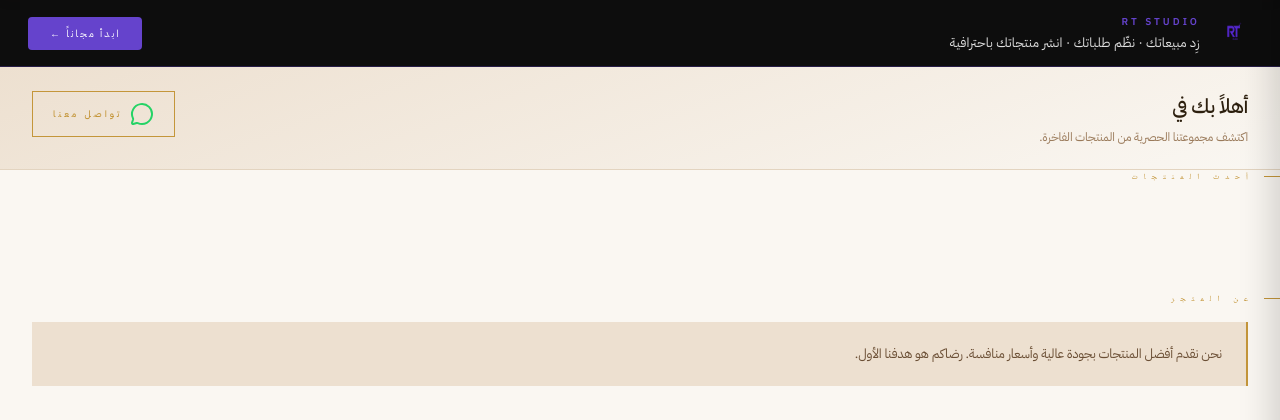
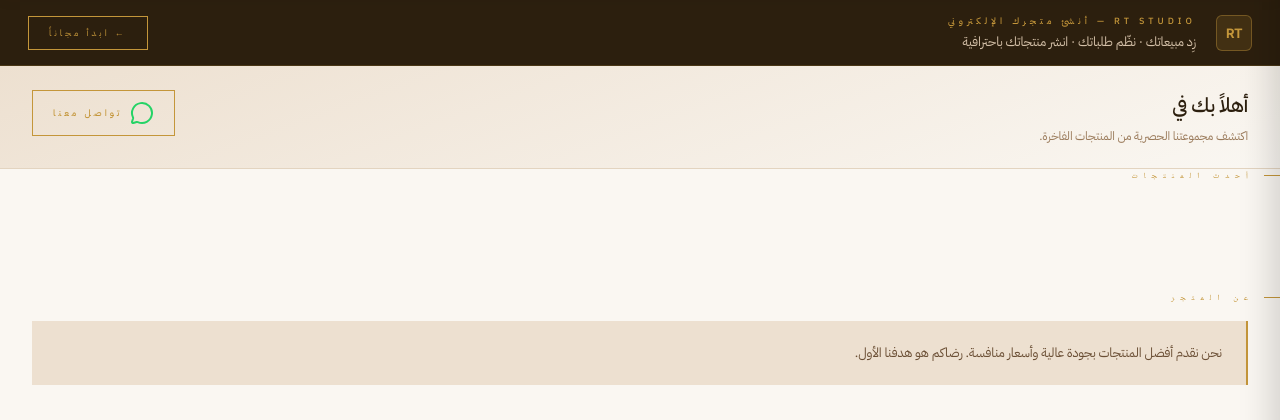
Before and after one commit to rabebar/ramallah-time, a Flask app: template templates/store.html in a window 1280 px wide. Shown: the part 60-480 px from the top of the page. Run offline with Flask 3, Linux system fonts and the light colour scheme; the template is opened without the code that fills it, so the values that code supplies are empty.

Commit message:
fix: inline SVG for quick-actions-fixed, update RT Studio banner design

```diff
--- a/templates/store.html
+++ b/templates/store.html
@@ -511,16 +511,18 @@
             .rt-promo-text { font-size: 12px; }
         }
         .rt-promo-banner {
-            display: flex; align-items: center; justify-content: space-between; gap: 16px;
-            background: #0D0D0D; padding: 14px 28px; text-decoration: none;
-            border-bottom: 1px solid rgba(101,67,204,0.3);
-        }
-        .rt-promo-logo { width: 36px; height: 36px; border-radius: 6px; flex-shrink: 0; }
-        .rt-promo-inner { display: flex; align-items: center; gap: 16px; }
-        .rt-promo-label { font-size: 10px; letter-spacing: 3px; color: #6543CC; text-transform: uppercase; font-weight: 600; margin-bottom: 4px; font-family: 'IBM Plex Sans Arabic', sans-serif; }
-        .rt-promo-text { font-size: 13px; color: #E0E0E0; letter-spacing: 0.2px; font-family: 'IBM Plex Sans Arabic', sans-serif; }
-        .rt-promo-btn { flex-shrink: 0; padding: 9px 22px; background: #6543CC; color: #fff; font-size: 10px; letter-spacing: 2px; text-transform: uppercase; text-decoration: none; white-space: nowrap; border-radius: 4px; font-family: 'IBM Plex Sans Arabic', sans-serif; transition: background 0.3s; }
-        .rt-promo-btn:hover { background: #7C5CE8; }
+            display: flex; align-items: center; gap: 20px;
+            background: #2C1F0E; padding: 14px 28px; text-decoration: none;
+            border-bottom: 0.5px solid rgba(196,150,58,0.2); direction: rtl;
+        }
+        .rt-promo-logo-box { width: 36px; height: 36px; border-radius: 6px; background: rgba(196,150,58,0.15); border: 0.5px solid rgba(196,150,58,0.4); display: flex; align-items: center; justify-content: center; flex-shrink: 0; }
+        .rt-promo-logo-text { font-size: 13px; font-weight: 700; color: #C4963A; letter-spacing: -0.5px; font-family: 'Inter', sans-serif; }
+        .rt-promo-content { flex: 1; }
+        .rt-promo-label { font-size: 9px; letter-spacing: 4px; color: #C4963A; text-transform: uppercase; font-weight: 500; margin-bottom: 4px; font-family: 'IBM Plex Sans Arabic', sans-serif; }
+        .rt-promo-text { font-size: 13px; color: #D4C0A8; font-family: 'IBM Plex Sans Arabic', sans-serif; }
+        .rt-promo-btn { flex-shrink: 0; padding: 9px 20px; border: 0.5px solid #C4963A; color: #C4963A; font-size: 9px; letter-spacing: 3px; text-transform: uppercase; white-space: nowrap; font-family: 'IBM Plex Sans Arabic', sans-serif; transition: all 0.3s; }
+        .rt-promo-banner:hover .rt-promo-btn { background: #C4963A; color: #2C1F0E; }
+        @media (max-width: 1024px) { .rt-promo-banner { padding: 12px 16px; } .rt-promo-text { font-size: 12px; } }
 
 </style>
 </head>
@@ -618,14 +620,14 @@
     <main class="main-content" id="home">
 
         <a href="https://ramallahtime.com/join" target="_blank" class="rt-promo-banner">
-            <div class="rt-promo-inner">
-                <img src="/static/rt_logo_192.png" class="rt-promo-logo" alt="RT Studio">
-                <div>
-                    <div class="rt-promo-label">RT Studio</div>
-                    <div class="rt-promo-text">زِد مبيعاتك · نظّم طلباتك · انشر منتجاتك باحترافية</div>
-                </div>
+            <div class="rt-promo-logo-box">
+                <span class="rt-promo-logo-text">RT</span>
             </div>
-            <span class="rt-promo-btn">ابدأ مجاناً ←</span>
+            <div class="rt-promo-content">
+                <div class="rt-promo-label">RT STUDIO — أنشئ متجرك الإلكتروني</div>
+                <div class="rt-promo-text">زِد مبيعاتك · نظّم طلباتك · انشر منتجاتك باحترافية</div>
+            </div>
+            <span class="rt-promo-btn">← ابدأ مجاناً</span>
         </a>
 
         <header class="welcome-header">
@@ -781,32 +783,32 @@
     <div class="quick-actions-fixed">
         {% if store.whatsapp_phone %}
         <a href="https://wa.me/{{ store.whatsapp_phone }}" class="action-item-fixed" target="_blank" title="WhatsApp">
-            <i data-lucide="message-circle" style="color:#25D366;"></i>
+            <svg xmlns="http://www.w3.org/2000/svg" width="18" height="18" viewBox="0 0 24 24" fill="none" stroke="#25D366" stroke-width="2" stroke-linecap="round" stroke-linejoin="round"><path d="M21 15a2 2 0 0 1-2 2H7l-4 4V5a2 2 0 0 1 2-2h14a2 2 0 0 1 2 2z"/></svg>
         </a>
         {% endif %}
         {% if store.display_phone %}
         <a href="tel:{{ store.display_phone }}" class="action-item-fixed" title="Call">
-            <i data-lucide="phone"></i>
+            <svg xmlns="http://www.w3.org/2000/svg" width="18" height="18" viewBox="0 0 24 24" fill="none" stroke="currentColor" stroke-width="2" stroke-linecap="round" stroke-linejoin="round"><path d="M22 16.92v3a2 2 0 0 1-2.18 2 19.79 19.79 0 0 1-8.63-3.07A19.5 19.5 0 0 1 4.15 12 19.79 19.79 0 0 1 1.08 3.4 2 2 0 0 1 3.05 1h3a2 2 0 0 1 2 1.72c.127.96.361 1.903.7 2.81a2 2 0 0 1-.45 2.11L7.09 8.91a16 16 0 0 0 6 6l1.27-1.27a2 2 0 0 1 2.11-.45c.907.339 1.85.573 2.81.7A2 2 0 0 1 21 16.92z"/></svg>
         </a>
         {% endif %}
         {% if store.instagram_handle %}
         <a href="#" data-social="instagram" data-handle="{{ store.instagram_handle }}" class="action-item-fixed" target="_blank" title="Instagram">
-            <i data-lucide="instagram" style="color:#E4405F;"></i>
+            <svg xmlns="http://www.w3.org/2000/svg" width="18" height="18" viewBox="0 0 24 24" fill="none" stroke="#E4405F" stroke-width="2" stroke-linecap="round" stroke-linejoin="round"><rect x="2" y="2" width="20" height="20" rx="5" ry="5"/><path d="M16 11.37A4 4 0 1 1 12.63 8 4 4 0 0 1 16 11.37z"/><line x1="17.5" y1="6.5" x2="17.51" y2="6.5"/></svg>
         </a>
         {% endif %}
         {% if store.facebook_handle %}
         <a href="#" data-social="facebook" data-handle="{{ store.facebook_handle }}" class="action-item-fixed" target="_blank" title="Facebook">
-            <i data-lucide="facebook" style="color:#1877F2;"></i>
+            <svg xmlns="http://www.w3.org/2000/svg" width="18" height="18" viewBox="0 0 24 24" fill="none" stroke="#1877F2" stroke-width="2" stroke-linecap="round" stroke-linejoin="round"><path d="M18 2h-3a5 5 0 0 0-5 5v3H7v4h3v8h4v-8h3l1-4h-4V7a1 1 0 0 1 1-1h3z"/></svg>
         </a>
         {% endif %}
         {% if store.tiktok_handle %}
         <a href="#" data-social="tiktok" data-handle="{{ store.tiktok_handle }}" class="action-item-fixed" target="_blank" title="TikTok">
-            <i data-lucide="music"></i>
+            <svg xmlns="http://www.w3.org/2000/svg" width="18" height="18" viewBox="0 0 24 24" fill="none" stroke="currentColor" stroke-width="2" stroke-linecap="round" stroke-linejoin="round"><path d="M9 12a4 4 0 1 0 4 4V4a5 5 0 0 0 5 5"/></svg>
         </a>
         {% endif %}
         {% if store.website %}
         <a href="{{ store.website }}" class="action-item-fixed" target="_blank" title="Website">
-            <i data-lucide="globe"></i>
+            <svg xmlns="http://www.w3.org/2000/svg" width="18" height="18" viewBox="0 0 24 24" fill="none" stroke="currentColor" stroke-width="2" stroke-linecap="round" stroke-linejoin="round"><circle cx="12" cy="12" r="10"/><line x1="2" y1="12" x2="22" y2="12"/><path d="M12 2a15.3 15.3 0 0 1 4 10 15.3 15.3 0 0 1-4 10 15.3 15.3 0 0 1-4-10 15.3 15.3 0 0 1 4-10z"/></svg>
         </a>
         {% endif %}
     </div>
```
